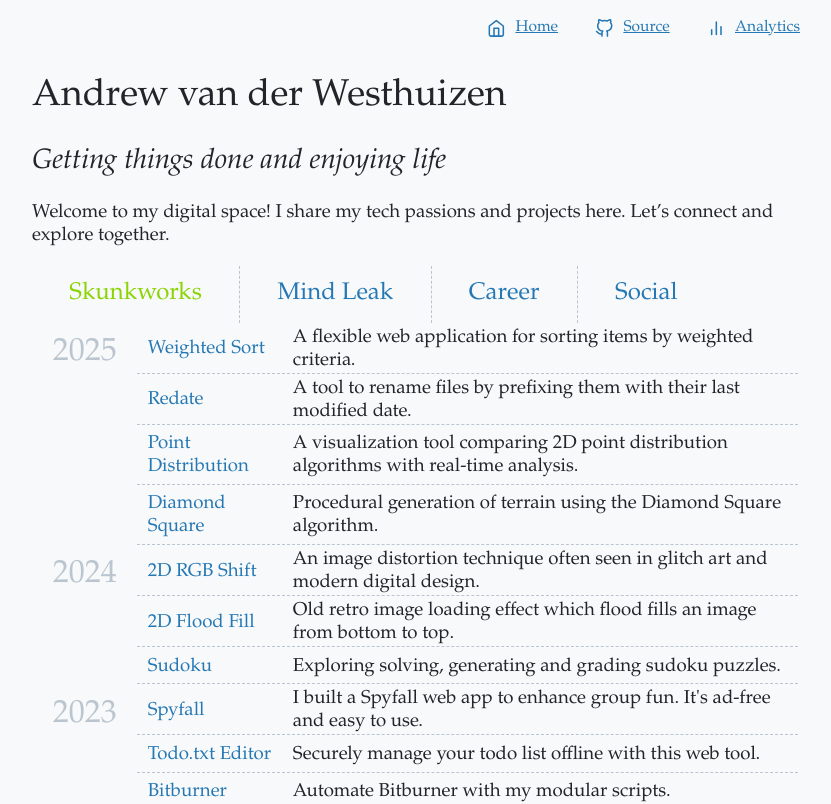
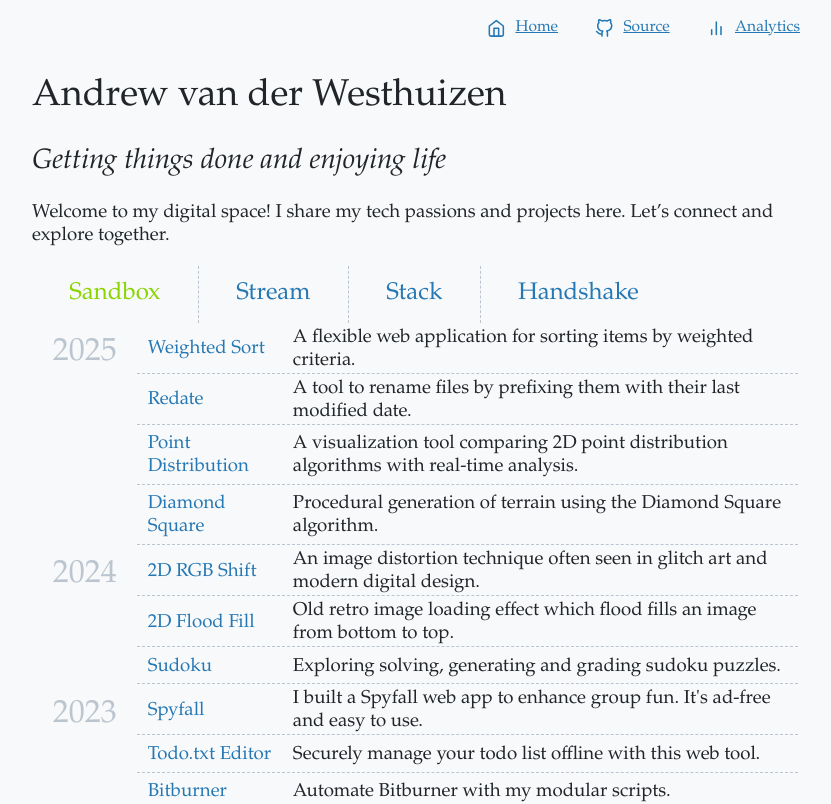
Before and after one commit to avanderw/avanderw.github.io, a SvelteKit app: page / in a window 1280 px wide. Shown: the top 804 px of the page, without its empty margins (224-1055 px from the left). Built offline with nearby package versions, Linux system fonts and the light colour scheme.

Commit message:
Rename navigation links for clarity: "Projects" to "Sandbox", "Blog" to "Stream", "Career" to "Stack", and "Social" to "Handshake"

```diff
--- a/src/routes/+page.svelte
+++ b/src/routes/+page.svelte
@@ -24,10 +24,10 @@
 </p>
 
 <div>
-<h3><a class:selected={page==='projects'} href="?projects" on:click={() => (page = 'projects')}>Skunkworks</a></h3>
-<h3><a class:selected={page==='blog'} href="?blog" on:click={() => (page = 'mind-leak')}>Mind Leak</a></h3>
-<h3><a class:selected={page==='career'} href="?career" on:click={() => (page = 'career')}>Career</a></h3>
-<h3><a class:selected={page==='social'} href="?social" on:click={() => (page = 'social')}>Social</a></h3>
+<h3><a class:selected={page==='projects'} href="?projects" on:click={() => (page = 'projects')}>Sandbox</a></h3>
+<h3><a class:selected={page==='blog'} href="?blog" on:click={() => (page = 'mind-leak')}>Stream</a></h3>
+<h3><a class:selected={page==='career'} href="?career" on:click={() => (page = 'career')}>Stack</a></h3>
+<h3><a class:selected={page==='social'} href="?social" on:click={() => (page = 'social')}>Handshake</a></h3>
 </div>
 
 {#if page === 'projects'}
```
